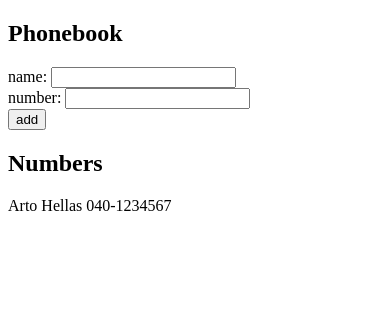
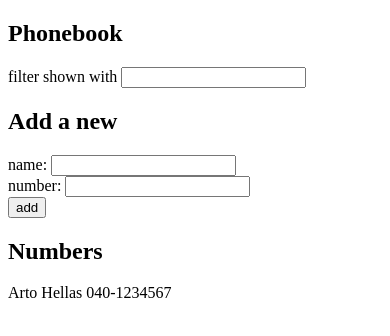
Before and after one commit to VolodPol/full-stack-open, a React (Vite) app: page / in a window 390 px wide. Shown: the top 336 px of the page. Built offline with nearby package versions, Linux system fonts and the light colour scheme.

Commit message:
update: 2.9 phonebook

```diff
--- a/src/phonebook/App.jsx
+++ b/src/phonebook/App.jsx
@@ -1,11 +1,13 @@
 import { useState } from 'react'
 
 const App = () => {
+    const [id, setId] = useState(1);
     const [persons, setPersons] = useState([
-        { name: 'Arto Hellas', number: '040-1234567' }
+        { name: 'Arto Hellas', number: '040-1234567', id: id }
     ]);
     const [newName, setNewName] = useState('');
-    const [newNumber, setNewNumber] = useState('')
+    const [newNumber, setNewNumber] = useState('');
+    const [searchQuery, setSearchQuery] = useState('');
 
 
     const updateNewName = (event) => {
@@ -16,22 +18,41 @@ const App = () => {
         setNewNumber(event.target.value);
     }
 
+    const updateQuery = (event) => {
+        setSearchQuery(event.target.value);
+    }
+
     const submitPerson = (event) => {
         event.preventDefault();
-        let person = { name: newName, number: newNumber };
-        if (persons.find(p => p.name === person.name)) {
-            alert(`${person.name} is already added to phonebook`);
+        function refresh() {//why const behaves in a weird way?
             setNewName('');
+            setNewNumber('');
+        }
+
+        if (persons.find(p => p.name === newName)) {
+            alert(`${newName} is already added to phonebook`);
+            refresh();
             return;
         }
+
+        let newId = id + 1;
+        setId(newId);
+        let person = { name: newName, number: newNumber, id: newId };
         setPersons(persons.concat(person));
-        setNewName('');
-        setNewNumber('');
+        refresh();
+    }
+
+    function filteredPersons() {
+        return persons.filter(p => p.name.toLowerCase().includes(searchQuery.toLowerCase()));
     }
 
     return (
         <div>
             <h2>Phonebook</h2>
+            <div>
+                filter shown with <input value={searchQuery} onChange={updateQuery}/>
+            </div>
+            <h2>Add a new</h2>
             <form onSubmit={submitPerson}>
                 <div>
                     name: <input value={newName} onChange={updateNewName} />
@@ -45,8 +66,8 @@ const App = () => {
             </form>
             <h2>Numbers</h2>
             {
-                persons.map(p =>
-                    <p key={p.name}>{p.name} {p.number}</p>
+                filteredPersons().map(p =>
+                    <p key={p.id}>{p.name} {p.number}</p>
                 )
             }
         </div>
```
